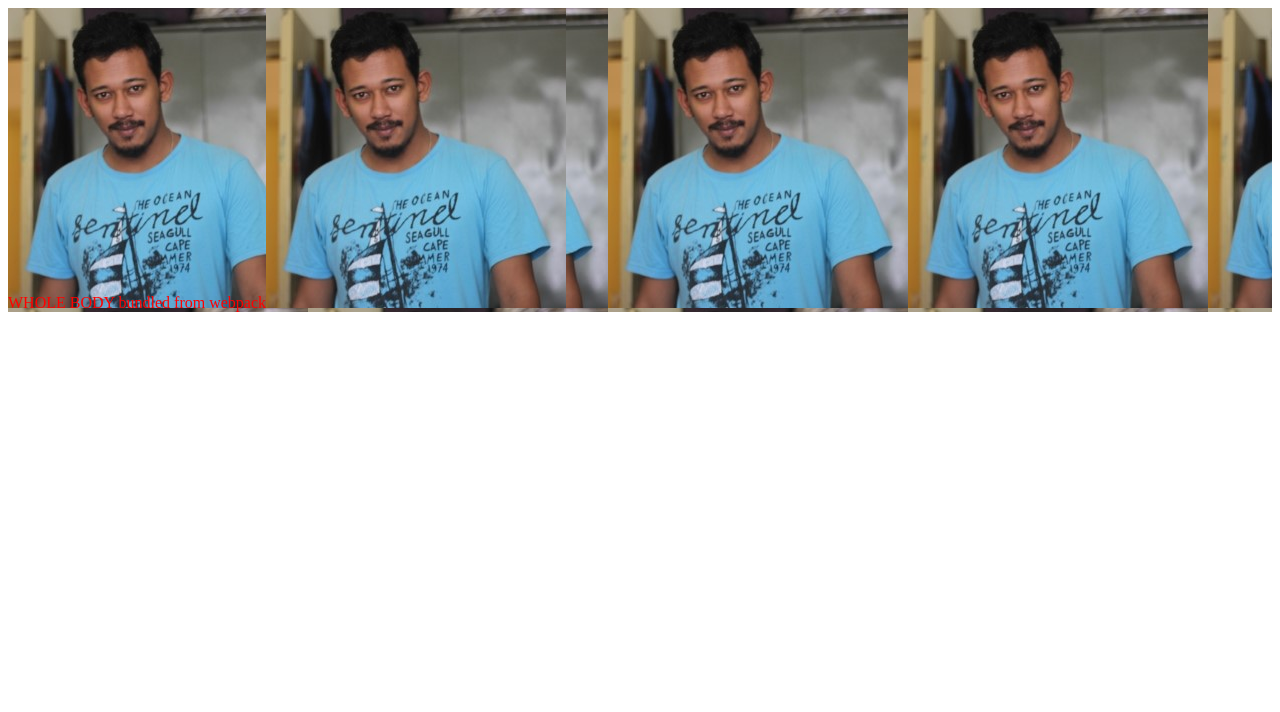
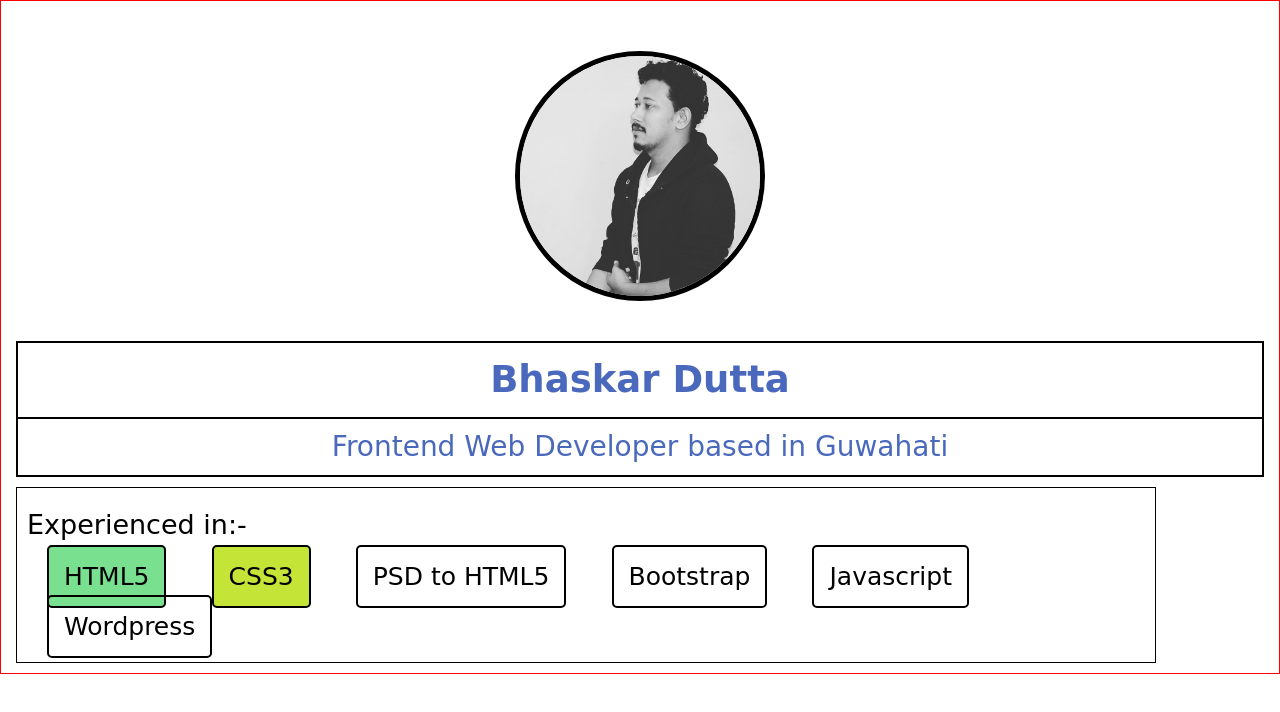
Before and after one commit to bhaskardutta111/portfolioWebsite, a website built with webpack: page dist/index.html in a window 1280 px wide. Built offline with nearby package versions, Linux system fonts and the light colour scheme.

Commit message:
secCommit-linked bootstrapCDN
linked bootstrap library, added different versions of display picture, styled display picture

```diff
--- a/package.json
+++ b/package.json
@@ -21,7 +21,6 @@
   "homepage": "https://github.com/bhaskardutta111/portfolioWebsite#readme",
   "devDependencies": {
     "css-loader": "^3.4.2",
-    "file-loader": "^5.1.0",
     "style-loader": "^1.1.3",
     "webpack": "^4.42.0",
     "webpack-cli": "^3.3.11"
--- a/src/index.js
+++ b/src/index.js
@@ -1,21 +1,22 @@
 import _ from 'Lodash';
 import './styles.css';
-import Display from './display.JPG';
+// import DisplayPic from './sm-displayPic.jpg';
 
-function component(){
-  const elem = document.createElement('div');
+// function component(){
+//     // const elem = document.createElement('div');
+//     const imgContainer = document.querySelector('.image-container');
 
-  //Lodash now imported by this script
-  elem.innerHTML = "WHOLE BODY bundled from webpack";
-  elem.classList.add('addedClass');
+//    //Lodash now imported by this script
+// //   elem.innerHTML = "WHOLE BODY bundled from webpack";
+// //   elem.classList.add('addedClass');
 
-  //adding image to existing div
-  const display = new Image();
-  display.src = Display;
+//    //adding image to existing div
+//     const imgVar = new DisplayPic();
+//     imgVar.src = DisplayPic;
 
-  elem.appendChild(display);
+//     imgContainer.appendChild(imgVar);
 
-return elem;
+//     return imgContainer;
+// }
 
-}
-document.body.appendChild(component());
+// component();
--- a/src/styles.css
+++ b/src/styles.css
@@ -1,4 +1,113 @@
-.addedClass{
-    color: red;
-    background-image: url('./display.JPG');
+/* http://meyerweb.com/eric/tools/css/reset/
+   v2.0 | 20110126
+   License: none (public domain)
+*/
+
+html, body, div, span, applet, object, iframe,
+h1, h2, h3, h4, h5, h6, p, blockquote, pre,
+a, abbr, acronym, address, big, cite, code,
+del, dfn, em, img, ins, kbd, q, s, samp,
+small, strike, strong, sub, sup, tt, var,
+b, u, i, center,
+dl, dt, dd, ol, ul, li,
+fieldset, form, label, legend,
+table, caption, tbody, tfoot, thead, tr, th, td,
+article, aside, canvas, details, embed,
+figure, figcaption, footer, header, hgroup,
+menu, nav, output, ruby, section, summary,
+time, mark, audio, video {
+	margin: 0;
+	padding: 0;
+	border: 0;
+	font-size: 100%;
+	font: inherit;
+	vertical-align: baseline;
 }
+/* HTML5 display-role reset for older browsers */
+article, aside, details, figcaption, figure,
+footer, header, hgroup, menu, nav, section {
+	display: block;
+}
+body {
+	line-height: 1;
+}
+ol, ul {
+	list-style: none;
+}
+blockquote, q {
+	quotes: none;
+}
+blockquote:before, blockquote:after,
+q:before, q:after {
+	content: '';
+	content: none;
+}
+table {
+	border-collapse: collapse;
+	border-spacing: 0;
+}
+/**********RESET ENDS**********/
+
+
+/**********WHOLE-BODY**********/
+.whole-body{
+    border: 1px solid red;
+	color: #000;
+	position: relative;
+	font-family: 'Bellota Text', cursive;
+}
+.image-container{
+	/* border: 5px solid yellow; */
+	margin: 50px 0 40px 0;
+}
+.image-container img{
+	border: 5px solid #000;
+	border-radius: 50%;
+	height: 250px;
+	max-width: 250px;
+	margin: 10px 0;
+}
+.nameHeader{
+	border: 1px solid black;
+	text-align: center;
+	color: #4a69bd;
+}
+.nameHeader h3{
+	border: 1px solid black;
+font-size: 37px;
+font-weight: 600;
+line-height: 2;
+}
+.nameHeader p{
+	border: 1px solid black;
+	font-size: 28px;
+	font-weight: 400;
+	line-height: 2;
+}
+
+
+
+.skills{
+	border: 1px solid black;
+	margin: 10px 0;
+	padding: 10px;
+}
+.skills p{
+	font-size: 27px;
+	font-weight: 400;
+	line-height: 2;
+}
+.skills> .skillSpan{
+	border: 2px solid #000;
+	border-radius: 5px;
+	font-size: 25px;
+	line-height: 2;
+	margin: 15px 20px;
+	padding: 15px;
+}
+.skills> .html{
+	background-color: #78e08f;
+}
+.skills> .css{
+	background-color: #C4E538;
+}
--- a/webpack.config.js
+++ b/webpack.config.js
@@ -16,9 +16,21 @@ module.exports = {
                 ],
             },
             {
-                test: /\.(png|svg|jpg|jpeg|gif)$/,
-                use: [
+                test: /\.(jpe?g|png)$/i,
+                use:[
                     'file-loader',
+                    {
+                        loader: 'image-webpack-loader',
+                        options: {
+                            bypassOnDebug: true, //webpack@1.x
+                            disable: true, //webpack@2.x and new
+                            //optimizing jpg images
+                            mozjpeg: {
+                                progressive: true,
+                                quality: 65
+                            },
+                        },
+                    },
                 ],
             },
         ],
```
Also changed, not shown: dist/bundle.js, dist/index.html, src/display.JPG (deleted), src/images/lg-displayPic.jpg (added), src/images/md-displayPic.jpg (added), src/images/sm-displayPic.jpg (added), src/images/xl-displayPic.jpg (added), 1 other file.
